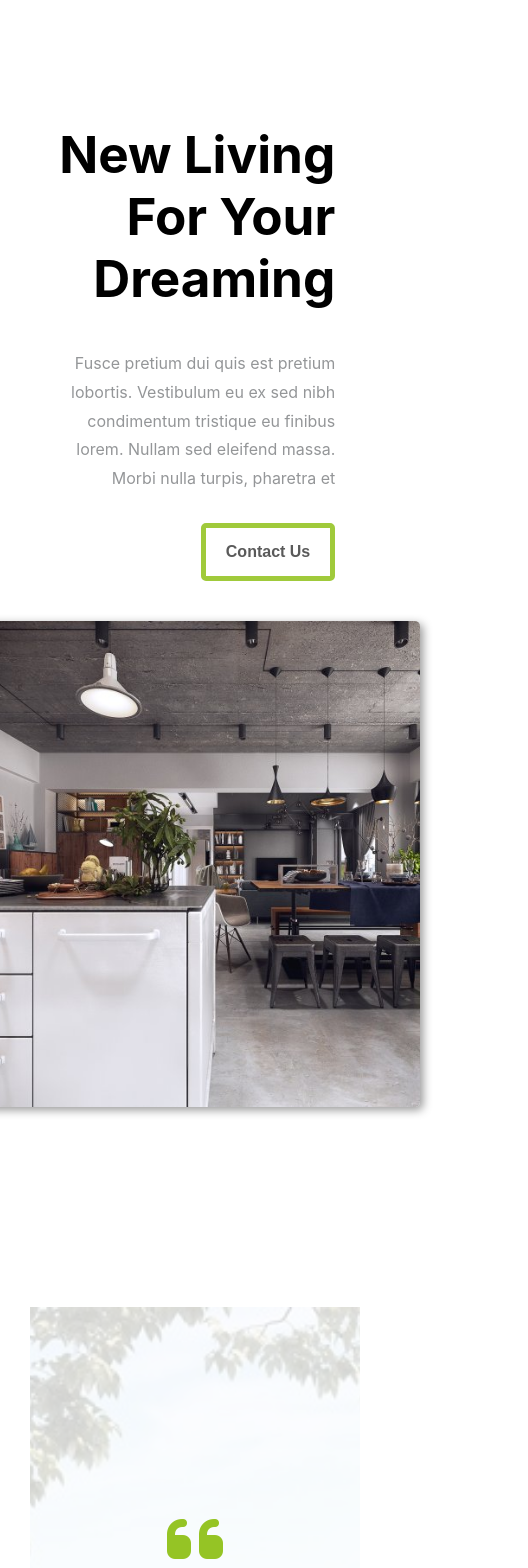
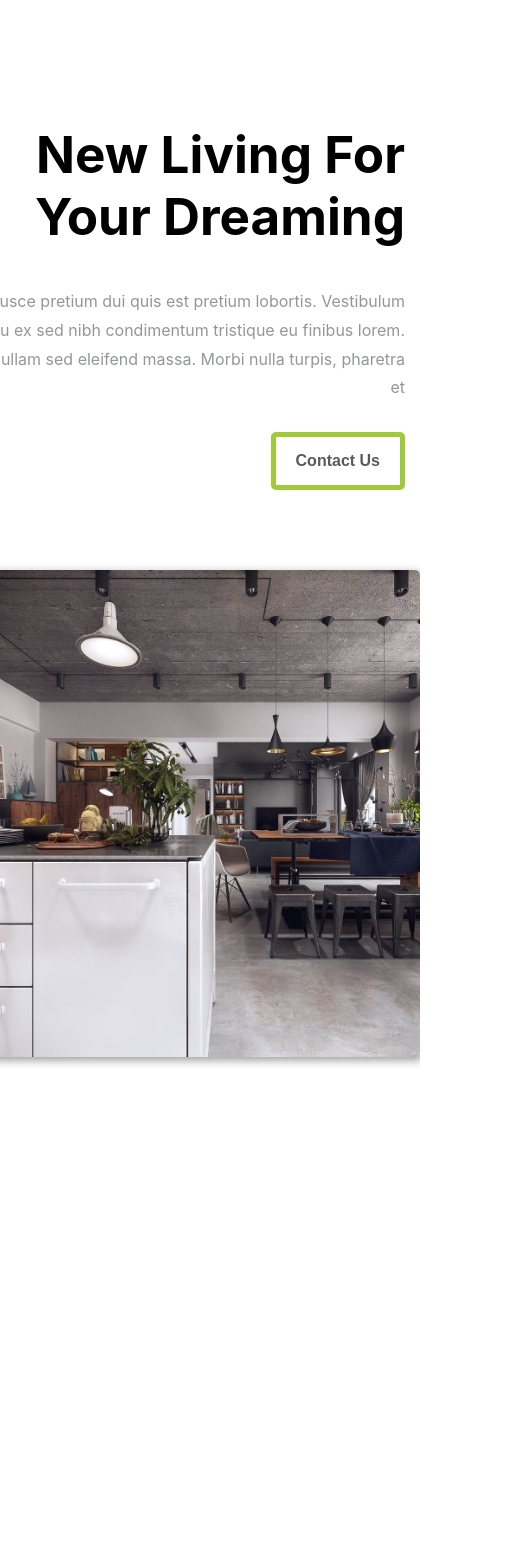
Before and after one commit to Kmonterohenriquez/housing, a React (Create React App) app: page / in a window 390 px wide. Shown: the part 2260-3828 px from the top of the page, 528 px wide, since content can reach past the window. After the commit the page ends 3542 px from the top, so only its background shows below. Built offline with nearby package versions, Linux system fonts and the light colour scheme.

Commit message:
Newliving responsiveness done

```diff
--- a/src/App.js
+++ b/src/App.js
@@ -21,14 +21,14 @@ function App() {
 			<div className='App-container'>
 				<Showcase />
 				<Features />
-				<NewLiving />
-				<Quote />
+				 <NewLiving />
+				{/*<Quote />
 				<Developing />
 				<Pricing />
 				<Location />
 				<Partners />
 				<Contact />
-				<Footer />
+				<Footer /> */}
 			</div>
 		</div>
 	);
--- a/src/Components/NewLiving/NewLiving.sass
+++ b/src/Components/NewLiving/NewLiving.sass
@@ -2,7 +2,7 @@
     padding: 200px 0
     &-container
         display: grid
-        grid-template-columns: repeat(auto-fit, minmax(200px, 1fr))
+        grid-template-columns: repeat(auto-fit, minmax(420px, 1fr))
         grid-gap: 40px
         justify-content: center
         align-items: center
@@ -43,3 +43,9 @@
             border-radius: 5px
             box-shadow: 3px 3px 10px #00000069
             max-width: 450px
+
+
+@media screen and ( max-width: 1100px )
+    .NewLiving
+        &-container
+            grid-gap: 80px
```
